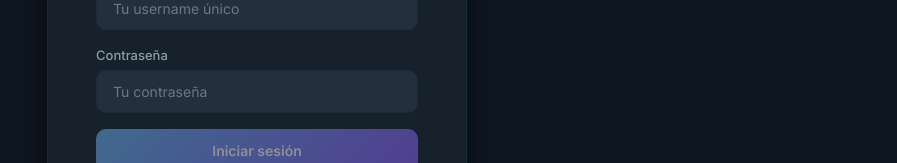
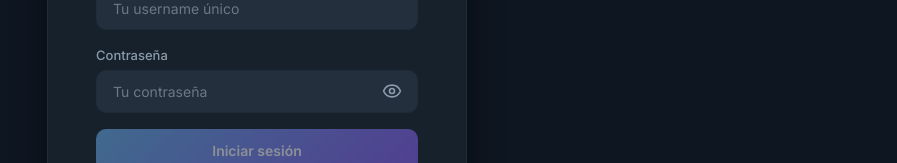
Before and after one commit to josanager/misilapp, a React (Vite) app: page / in a window 1280 px wide. Shown: the part 390-553 px from the top of the page, without its empty margins (383-1280 px from the left). Built offline with nearby package versions, Linux system fonts and the light colour scheme.

Commit message:
feat: add password visibility toggle

```diff
--- a/src/components/auth/LoginPage.tsx
+++ b/src/components/auth/LoginPage.tsx
@@ -1,10 +1,11 @@
 import { useState, FormEvent } from 'react';
 import { useAuthStore } from '../../stores/authStore';
-import { MessageCircle } from 'lucide-react';
+import { MessageCircle, Eye, EyeOff } from 'lucide-react';
 
 export function LoginPage() {
   const [username, setUsername] = useState('');
   const [password, setPassword] = useState('');
+  const [showPassword, setShowPassword] = useState(false);
   const [isRegister, setIsRegister] = useState(false);
   const [displayName, setDisplayName] = useState('');
   const { login, register, loading, error, clearError } = useAuthStore();
@@ -68,9 +69,10 @@ export function LoginPage() {
 
           <div className="form-group">
             <label>Contraseña</label>
+            <div className="password-input-container">
               <input
                 className="form-input"
-              type="password"
+                type={showPassword ? "text" : "password"}
                 placeholder="Tu contraseña"
                 value={password}
                 onChange={(e) => setPassword(e.target.value)}
@@ -78,6 +80,15 @@ export function LoginPage() {
                 minLength={6}
                 autoComplete={isRegister ? 'new-password' : 'current-password'}
               />
+              <button
+                type="button"
+                className="password-toggle-btn"
+                onClick={() => setShowPassword(!showPassword)}
+                tabIndex={-1}
+              >
+                {showPassword ? <EyeOff size={20} /> : <Eye size={20} />}
+              </button>
+            </div>
           </div>
 
           <button
--- a/src/index.css
+++ b/src/index.css
@@ -231,6 +231,43 @@ html, body, #root {
 
 .form-input::placeholder {
   color: var(--text-muted);
+}
+
+.password-input-container {
+  position: relative;
+  width: 100%;
+}
+
+.password-input-container .form-input {
+  width: 100%;
+  padding-right: 48px; /* Make space for the icon */
+}
+
+.password-toggle-btn {
+  position: absolute;
+  right: var(--space-md);
+  top: 50%;
+  transform: translateY(-50%);
+  background: transparent;
+  border: none;
+  color: var(--text-secondary);
+  cursor: pointer;
+  display: flex;
+  align-items: center;
+  justify-content: center;
+  padding: var(--space-xs);
+  border-radius: var(--radius-sm);
+  transition: color var(--transition-fast), background var(--transition-fast);
+}
+
+.password-toggle-btn:hover {
+  color: var(--text-primary);
+  background: rgba(255, 255, 255, 0.05);
+}
+
+.password-toggle-btn:focus {
+  outline: none;
+  color: var(--accent);
 }
 
 .btn {
```
Lines whose indentation alone changed are shown as unchanged.
